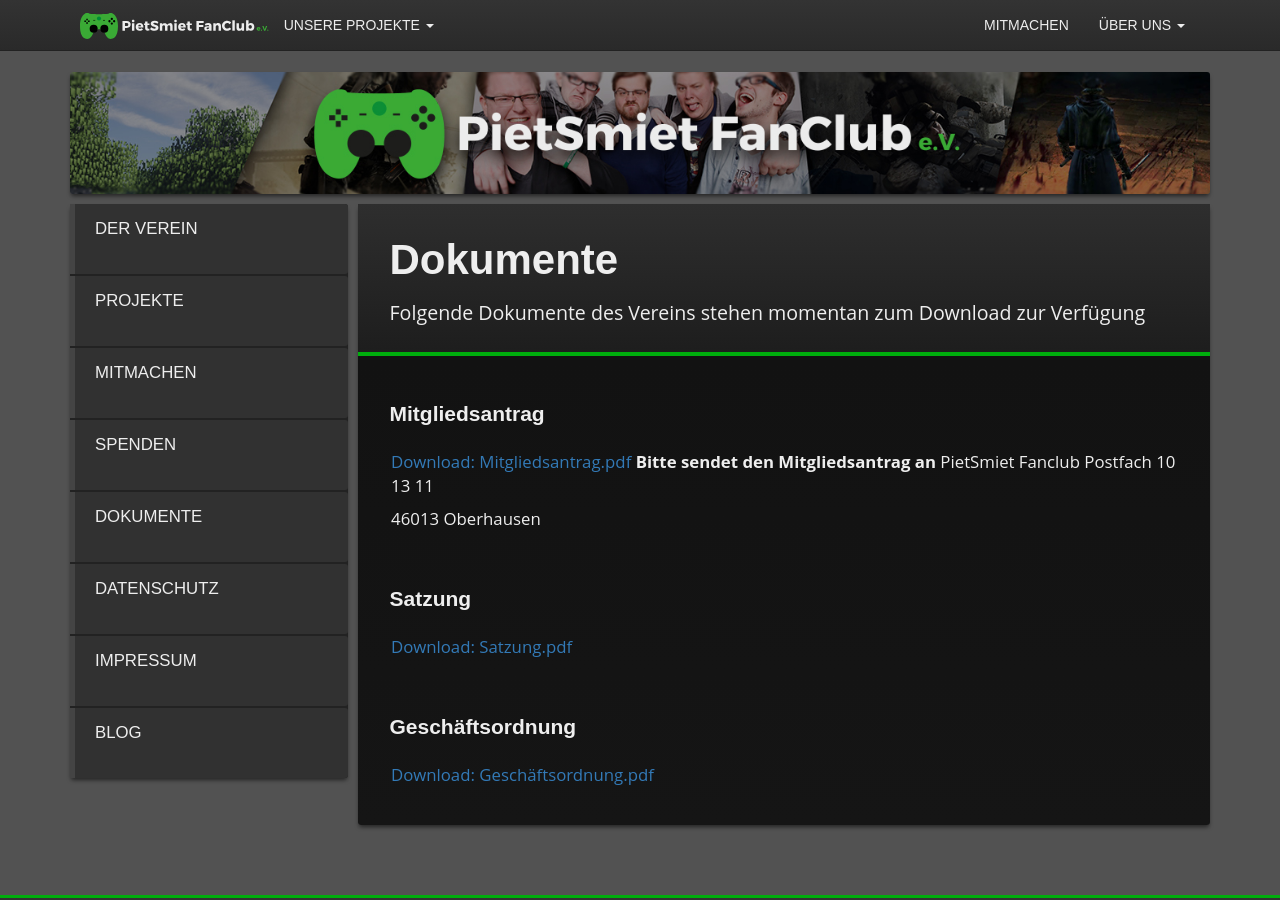
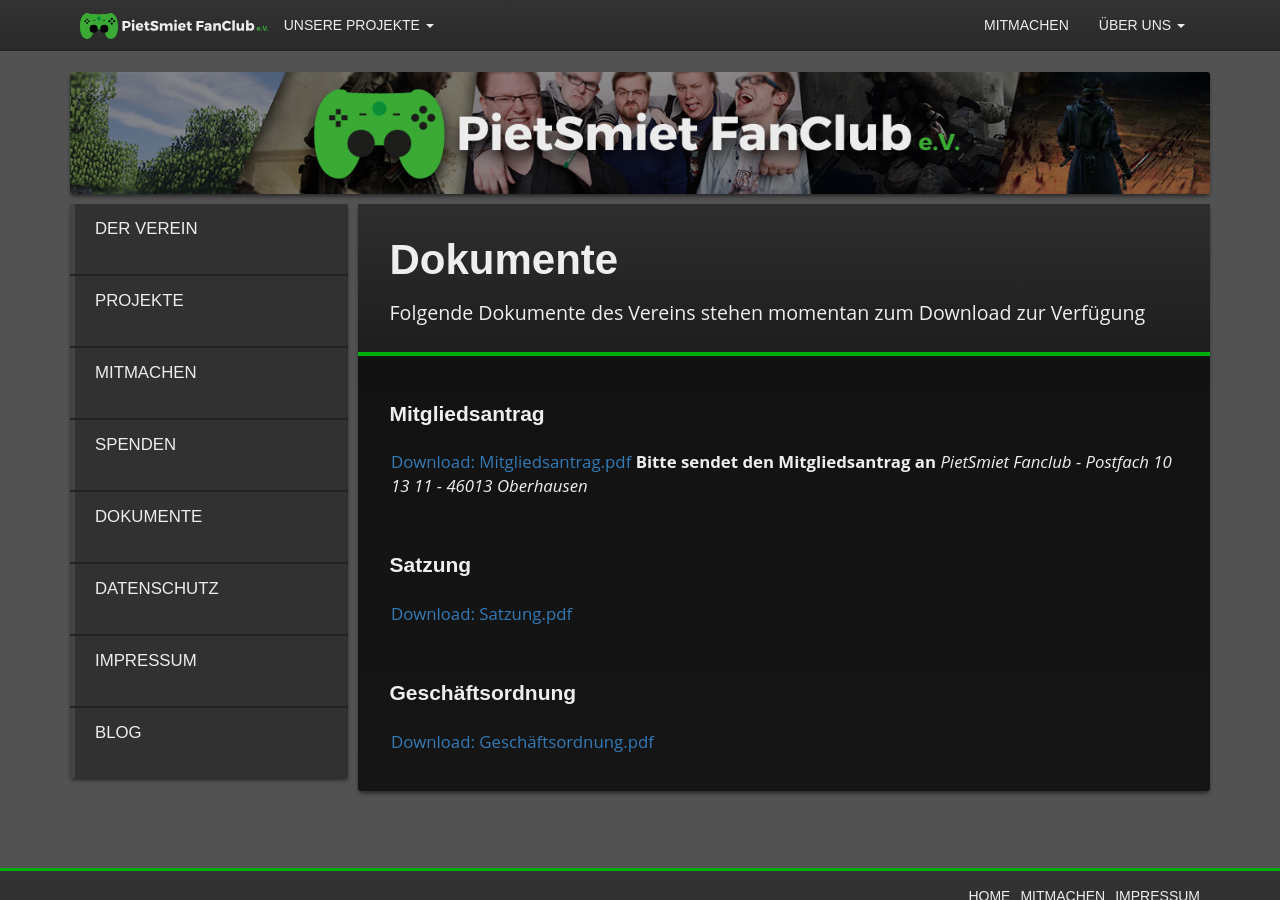
Before and after one commit to PSFanClub/Homepage, a Jekyll site: the page built from _pages/90_Dokumente.md, in a window 1280 px wide and 900 px high. Built offline with Jekyll 4.4.1, drawn with Linux system fonts in a browser that asks for light colours; nearby versions of some CDN libraries; some web fonts are replaced.

```diff
--- a/_pages/90_Dokumente.md
+++ b/_pages/90_Dokumente.md
@@ -8,10 +8,7 @@ permalink: /dokumente/
 ### Mitgliedsantrag
 [Download: Mitgliedsantrag.pdf](/dokumente/PietSmiet-FanClub-Mitgliedsantrag-22.08.17.pdf)
 **Bitte sendet den Mitgliedsantrag an**
-PietSmiet Fanclub
-Postfach 10 13 11
-
-46013 Oberhausen
+*PietSmiet Fanclub - Postfach 10 13 11 - 46013 Oberhausen*
 
 ### Satzung
 [Download: Satzung.pdf](/dokumente/PietSmiet-FanClub-Satzung-27.09.15.pdf)
```
